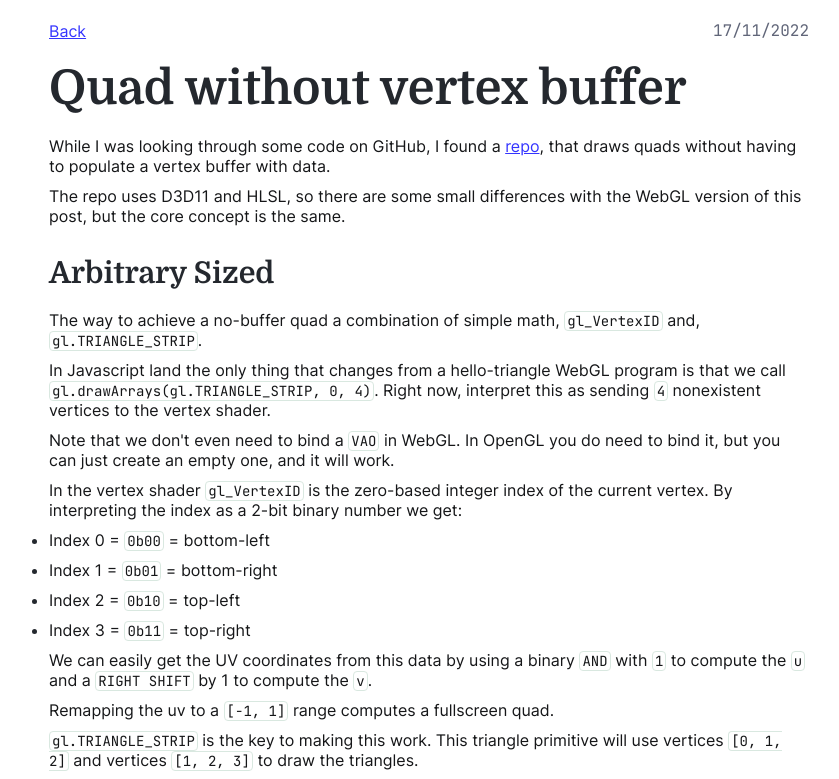
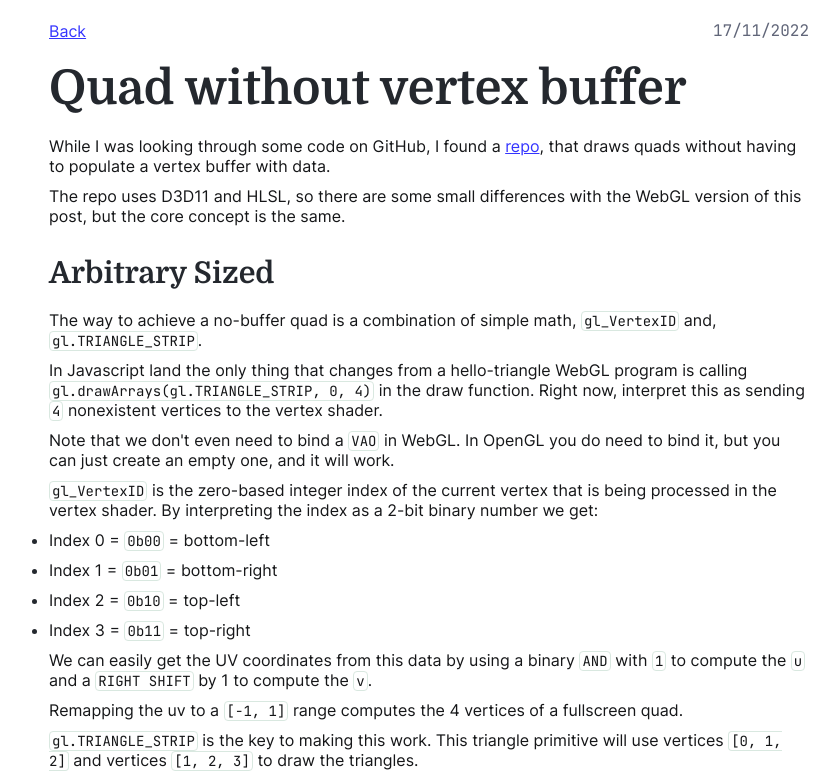
Before and after one commit to lorenzored98/lorenzored98.github.io, a SvelteKit app: page /quad-without-vertex-buffer in a window 1280 px wide. Shown: the top 779 px of the page, without its empty margins (211-1050 px from the left). Built offline with nearby package versions, Linux system fonts and the light colour scheme.

Commit message:
typo, fixes

```diff
--- a/src/routes/quad-without-vertex-buffer/+page.svelte
+++ b/src/routes/quad-without-vertex-buffer/+page.svelte
@@ -30,7 +30,7 @@
   <Section>
     <Subtitle id="arbitrary-sized">Arbitrary Sized</Subtitle>
     <p>
-      The way to achieve a no-buffer quad a combination of simple math, <var
+      The way to achieve a no-buffer quad is a combination of simple math, <var
         >gl_VertexID</var
       >
       and, <var>gl.TRIANGLE_STRIP</var>.
@@ -38,9 +38,10 @@
 
     <p>
       In Javascript land the only thing that changes from a hello-triangle WebGL
-      program is that we call
-      <var>gl.drawArrays(gl.TRIANGLE_STRIP, 0, 4)</var>. Right now, interpret
-      this as sending <var>4</var> nonexistent vertices to the vertex shader.
+      program is calling
+      <var>gl.drawArrays(gl.TRIANGLE_STRIP, 0, 4)</var> in the draw function.
+      Right now, interpret this as sending <var>4</var> nonexistent vertices to the
+      vertex shader.
     </p>
 
     <p>
@@ -49,9 +50,9 @@
     </p>
 
     <p>
-      In the vertex shader <var>gl_VertexID</var> is the zero-based integer index
-      of the current vertex. By interpreting the index as a 2-bit binary number we
-      get:
+      <var>gl_VertexID</var> is the zero-based integer index of the current vertex
+      that is being processed in the vertex shader. By interpreting the index as
+      a 2-bit binary number we get:
     </p>
     <ul>
       <li>Index 0 = <var>0b00</var> = bottom-left</li>
@@ -72,15 +73,16 @@
     <code
       data-lang="text"
       data-code={`
-2---3    0 = 00  | x = (00 & 01) = 0   |  y = (00 >> 1) = 0
-|\\  |    1 = 01  | x = (01 & 01) = 1   |  y = (01 >> 1) = 0
-| \\ |    2 = 10  | x = (10 & 01) = 0   |  y = (10 >> 1) = 1
-0---1    3 = 11  | x = (11 & 01) = 1   |  y = (11 >> 1) = 1
+2---3    0 = 00  | u = (00 & 01) = 0   |  v = (00 >> 1) = 0
+|\\  |    1 = 01  | u = (01 & 01) = 1   |  v = (01 >> 1) = 0
+| \\ |    2 = 10  | u = (10 & 01) = 0   |  v = (10 >> 1) = 1
+0---1    3 = 11  | u = (11 & 01) = 1   |  v = (11 >> 1) = 1
 `}
     />
 
     <p>
-      Remapping the uv to a <var>[-1, 1]</var> range computes a fullscreen quad.
+      Remapping the uv to a <var>[-1, 1]</var> range computes the 4 vertices of a
+      fullscreen quad.
     </p>
 
     <code
```
